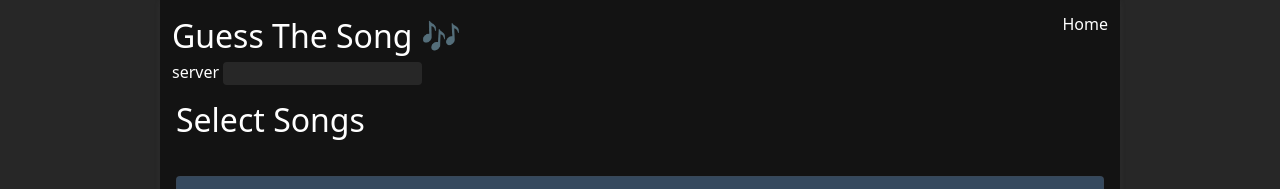
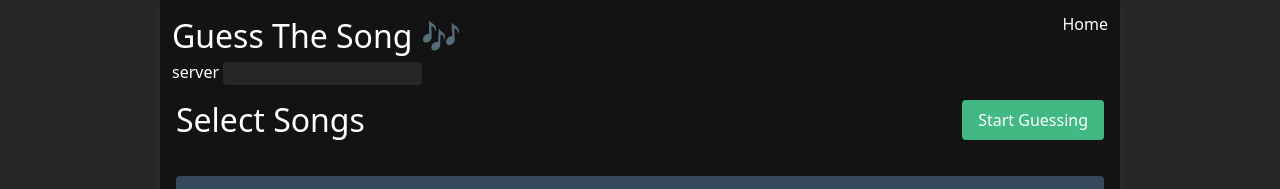
Before and after one commit to VirusBLITZ/guess-the-song-fe, a Nuxt app: page /room/1/select in a window 1280 px wide. Shown: the top 189 px of the page. Built offline with nearby package versions, Linux system fonts and the light colour scheme; no server answers.

Commit message:
add start button

```diff
--- a/pages/room/[id]/select.vue
+++ b/pages/room/[id]/select.vue
@@ -1,6 +1,4 @@
 <script setup lang="ts">
-import autoAnimate from '@formkit/auto-animate';
-
 type SearchItem = {
     name: string;
     type: string;
@@ -9,6 +7,7 @@ type SearchItem = {
 
 const connectionHandler = useConnectionHandler();
 const query = ref('');
+const searchBox = ref<HTMLInputElement>();
 
 const handleSuggestions = (e: MessageEvent) => {
     const msg = String(e.data);
@@ -47,21 +46,33 @@ watch(query, async (q) => {
     if (q.length <= 2) return;
     stoppedTyping(q)
 })
+
+const addSong = (id: string) => {
+    query.value = '';
+    results.value = [];
+    connectionHandler.addSongs(id)
+    searchBox.value?.focus();
+}
 </script>
 
 <template>
-    <h1 class="mb-8">Select Songs
-        <span class="text-[var(--app-c-primary)]">
-            {{ connectionHandler.room?.id }}
-        </span>
-    </h1>
+    <div class="flex h-12 mb-8 justify-between items-center">
+        <h1>Select Songs
+            <span class="text-[var(--app-c-primary)]">
+                {{ connectionHandler.room?.id }}
+            </span>
+        </h1>
+        <button>
+            Start Guessing
+        </button>
+    </div>
     <section class="h-full w-full">
-        <input type="text" class="inline-block w-full" placeholder="Search for songs" v-model="query" @input="">
+        <input type="text" class="inline-block w-full" placeholder="Search for songs" v-model="query" ref="searchBox">
         <div class="div" />
 
         <ul>
             <li v-for="result in results" :key="result.id" v-auto-animate
-                class="bg-zinc-800 duration-150 hover:shadow-lg shadow-zinc-100 my-2 p-1 pl-4 rounded-md flex items-center justify-between hover:-translate-y-1">
+                class="bg-zinc-800 duration-150 hover:shadow-lg shadow-zinc-100 my-2 p-1 pl-4 h-13 rounded-md flex items-center justify-between hover:-translate-y-1 overflow-clip">
                 <div>
                     <h4>
                         {{ result.name }}
@@ -70,8 +81,7 @@ watch(query, async (q) => {
                         {{ result.type }}
                     </p>
                 </div>
-                <button class="w-7 h-7 mr-2 flex justify-center items-center"
-                    @click="connectionHandler.addSongs(result.id)"> + </button>
+                <button class="w-7 h-10 mr-1 flex justify-center items-center" @click="addSong(result.id)"> + </button>
             </li>
         </ul>
     </section>
```
